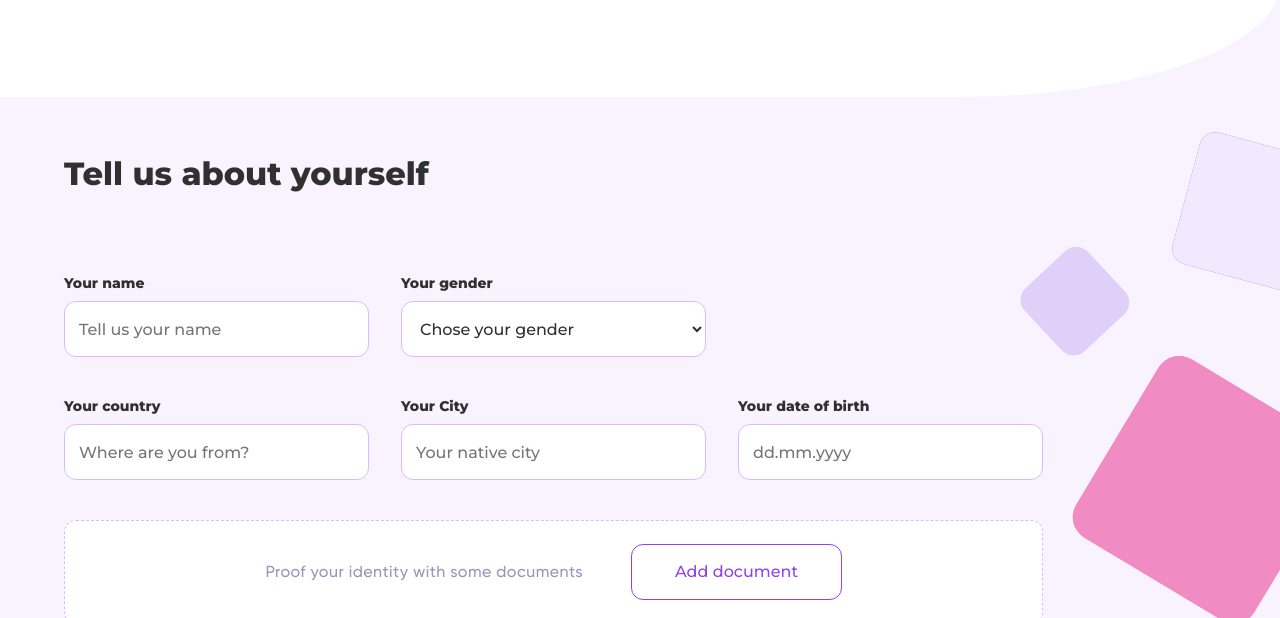
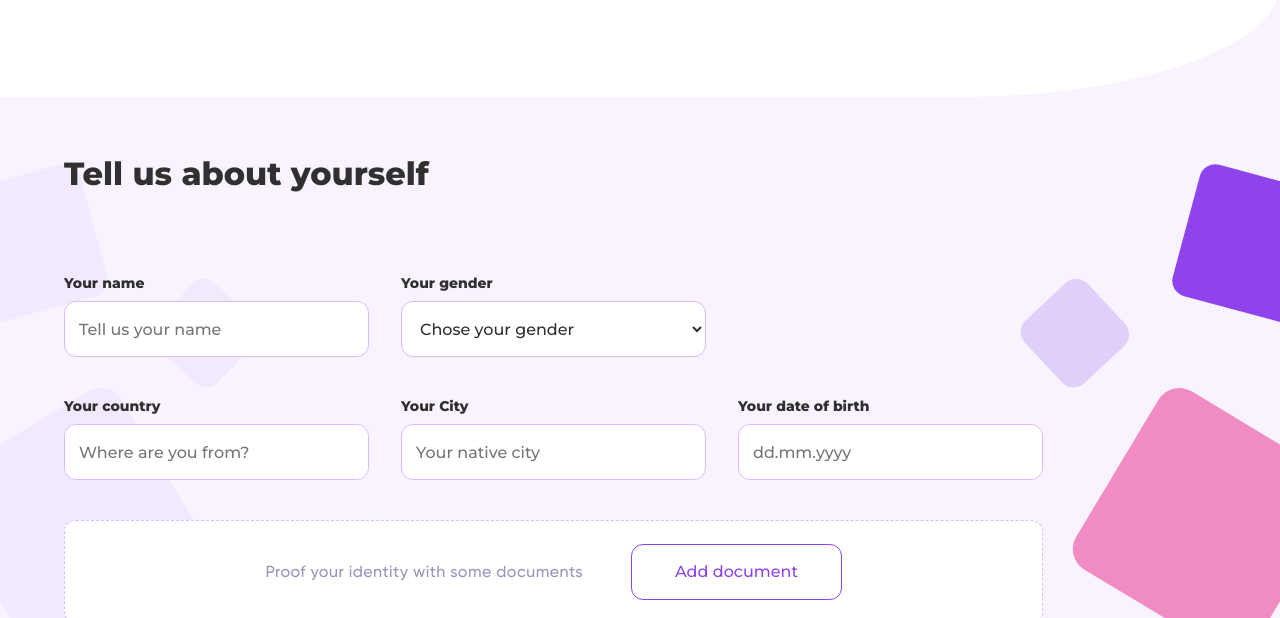
Before and after one commit to SantaAndreas/layout, a website built with Parcel: page src/index.html in a window 1280 px wide. Shown: the part 452-1070 px from the top of the page. Built offline with nearby package versions, Linux system fonts and the light colour scheme; files whose address does not match are found by name.

Commit message:
layout form success

```diff
--- a/src/styles/effects.scss
+++ b/src/styles/effects.scss
@@ -54,7 +54,7 @@
     transform: matrix(-0.79, 0.62, 0.62, 0.79, 0, 0);
 
     @media (min-width: 768px) {
-        top      : 47px;
+        top      : 79px;
         right    : -40px;
         left     : auto;
         width    : 136px;
@@ -94,10 +94,19 @@
 }
 
 .cub-effect_form-plain-color {
-    display         : none;
-    background-color: $secondary-color-super-extra-ligth;
+    display: none;
+
+    &::after,
+    &::before {
+        background-color: $secondary-color-super-extra-ligth;
+    }
 
     @media (min-width: 768px) {
-        display: block;
+        background-color: $secondary-color-super-extra-ligth;
+        top             : 79px;
+        left            : -40px;
+        right           : auto;
+        display         : block;
+        transform       : scale(-1, 1) rotate(15deg);
     }
 }
```
Also changed, not shown: 2 other files.
